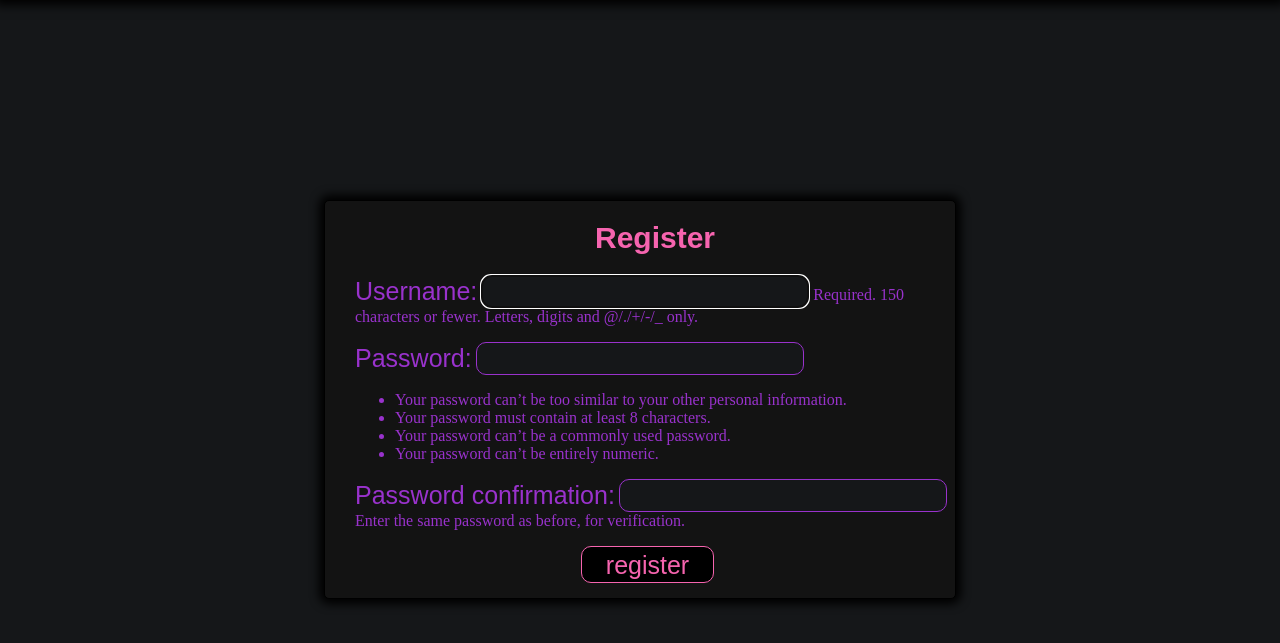
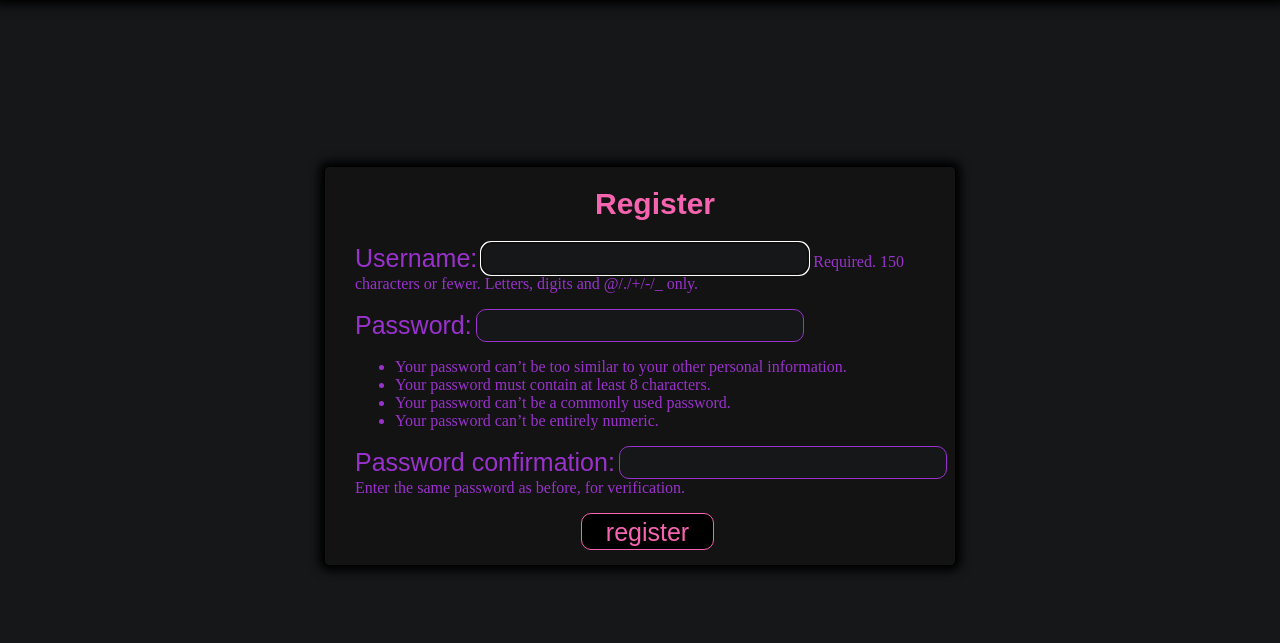
Before and after one commit to Nestyzorix/PC-Building-Helper, a Django app: page /myauth/register/ in a window 1280 px wide. Shown: the part 100-743 px from the top of the page. Run offline with Django 4.2, Linux system fonts and the light colour scheme.

Commit message:
fixed auth styles

```diff
--- a/PC_Building_site/myauth/static/css/aboutMe.css
+++ b/PC_Building_site/myauth/static/css/aboutMe.css
@@ -6,7 +6,7 @@
     margin-left:auto;
     margin-right:auto;
     background-color: #131313;
-    margin-top: 150px;
+    margin-top: 13%;
     margin-bottom: auto;
     min-width: 500px;
     min-height: 300px;
--- a/PC_Building_site/myauth/static/css/login.css
+++ b/PC_Building_site/myauth/static/css/login.css
@@ -10,9 +10,10 @@
     margin-left:auto;
     margin-right:auto;
     background-color: #131313;
-    margin-top: 200px;
+    margin-top: 13%;
     margin-bottom: auto;
-    max-width: 500px;
+    max-width: 600px;
+    /*max-width: 20%;*/
     min-height: 300px;
     box-shadow: 0 0 10px 5px black;
     border: 1px solid black;
--- a/PC_Building_site/myauth/static/css/registration.css
+++ b/PC_Building_site/myauth/static/css/registration.css
@@ -5,7 +5,7 @@
     margin-left:auto;
     margin-right:auto;
     background-color: #131313;
-    margin-top: 200px;
+    margin-top: 13%;
     margin-bottom: auto;
     max-width: 600px;
     min-height: 300px;
```
